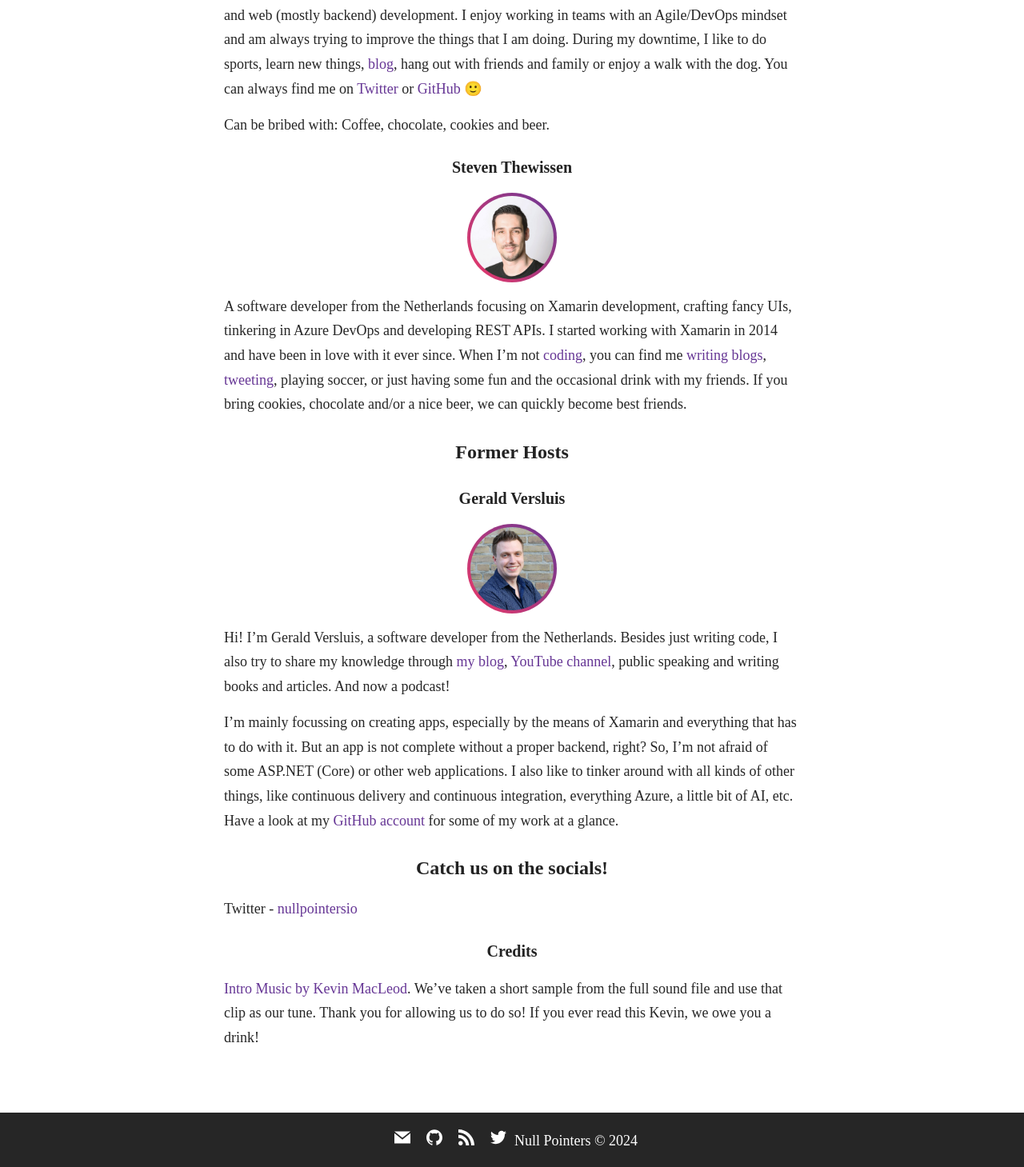
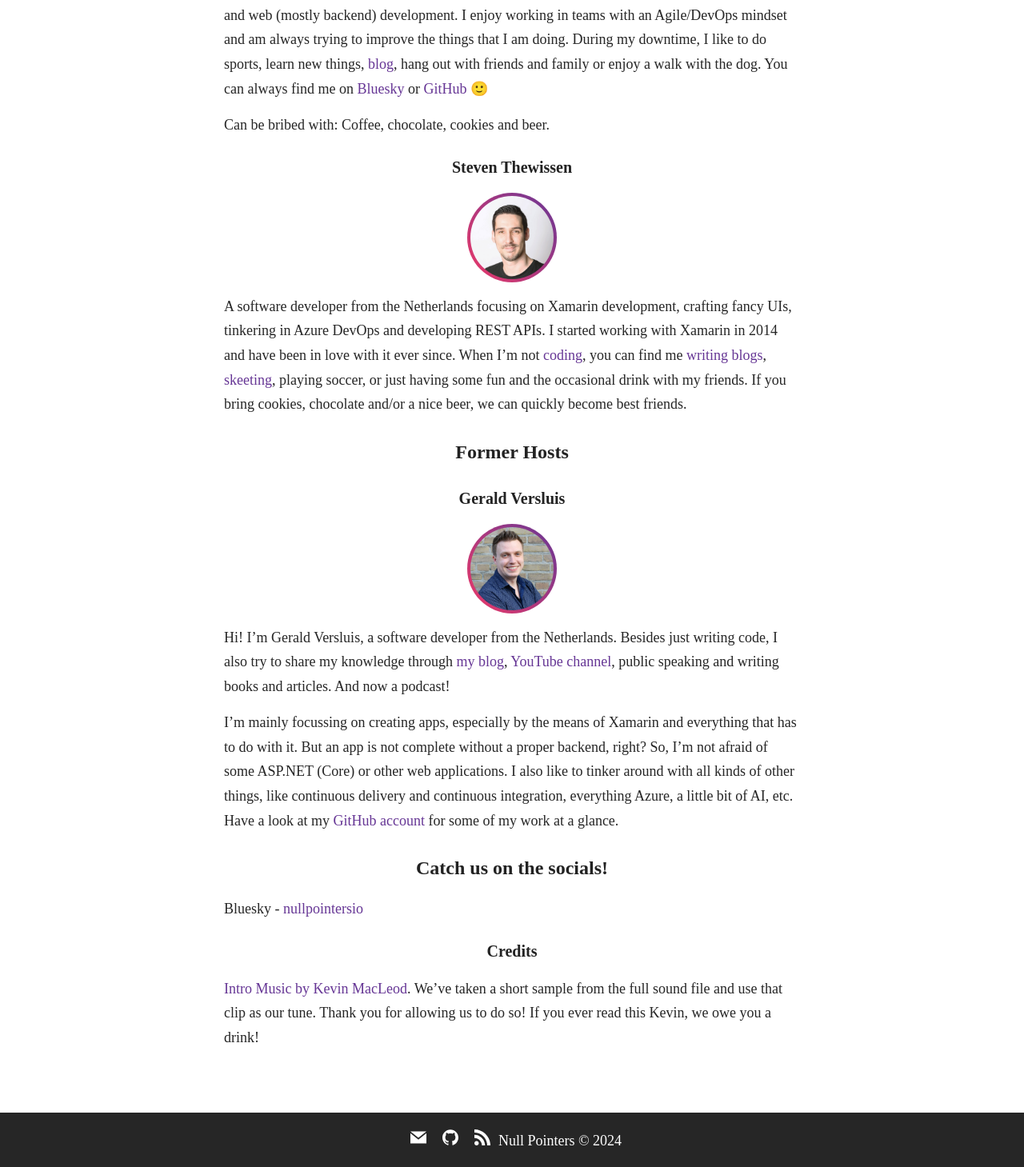
Before and after one commit to nullpointersio/website, a Jekyll site: the page built from _pages/about.md, in a window 1280 px wide. Shown: the part 604-2063 px from the top of the page at 80% size. Built offline with Jekyll 4.4.1, drawn with Linux system fonts in a browser that asks for light colours; some web fonts are replaced.

Commit message:
Switch to bluesky

```diff
--- a/_config.yml
+++ b/_config.yml
@@ -65,10 +65,10 @@ footer-links:
   linkedin:
   pinterest:
   rss: rss
-  twitter: nullpointersio
+  # twitter: nullpointersio
+  bluesky: nullpointers.io
   stackoverflow:
   youtube: # channel/<your_long_string> or user/<user-name>
-  googleplus: # anything in your profile username that comes after plus.google.com/
   playconsole:
 
 
--- a/_pages/about.md
+++ b/_pages/about.md
@@ -14,7 +14,7 @@ permalink: /about/
 
 Living in Switzerland and working during the day on .NET Solutions with a focus on mobile, IoT and web (mostly backend) development. I enjoy working in teams with an Agile/DevOps mindset and am always trying to improve the things that I am doing.
 During my downtime, I like to do sports, learn new things, [blog](https://mallibone.com), hang out with friends and family or enjoy a walk with the dog.
-You can always find me on [Twitter](https://twitter.com/mallibone) or [GitHub](https://github.com/mallibone) 🙂
+You can always find me on [Bluesky](https://bsky.app/profile/mallibone.com) or [GitHub](https://github.com/mallibone) 🙂
 
 Can be bribed with: Coffee, chocolate, cookies and beer.
 
@@ -22,7 +22,7 @@ Can be bribed with: Coffee, chocolate, cookies and beer.
 
 <img src="{{ site.baseurl }}/images/steven.png" alt="Steven Thewissen" class="muh-avatar" />
 
-A software developer from the Netherlands focusing on Xamarin development, crafting fancy UIs, tinkering in Azure DevOps and developing REST APIs. I started working with Xamarin in 2014 and have been in love with it ever since. When I'm not [coding](https://github.com/sthewissen), you can find me [writing blogs](https://thewissen.io), [tweeting](https://twitter.com/devnl), playing soccer, or just having some fun and the occasional drink with my friends. If you bring cookies, chocolate and/or a nice beer, we can quickly become best friends.
+A software developer from the Netherlands focusing on Xamarin development, crafting fancy UIs, tinkering in Azure DevOps and developing REST APIs. I started working with Xamarin in 2014 and have been in love with it ever since. When I'm not [coding](https://github.com/sthewissen), you can find me [writing blogs](https://thewissen.io), [skeeting](https://bsky.app/profile/thewissen.io), playing soccer, or just having some fun and the occasional drink with my friends. If you bring cookies, chocolate and/or a nice beer, we can quickly become best friends.
 
 ## Former Hosts
 
@@ -36,7 +36,7 @@ I’m mainly focussing on creating apps, especially by the means of Xamarin and
 
 ## Catch us on the socials!
 
-Twitter - [nullpointersio](https://www.twitter.com/nullpointersio)
+Bluesky - [nullpointersio](https://bsky.app/profile/nullpointers.io)
 
 ### Credits
 
```
